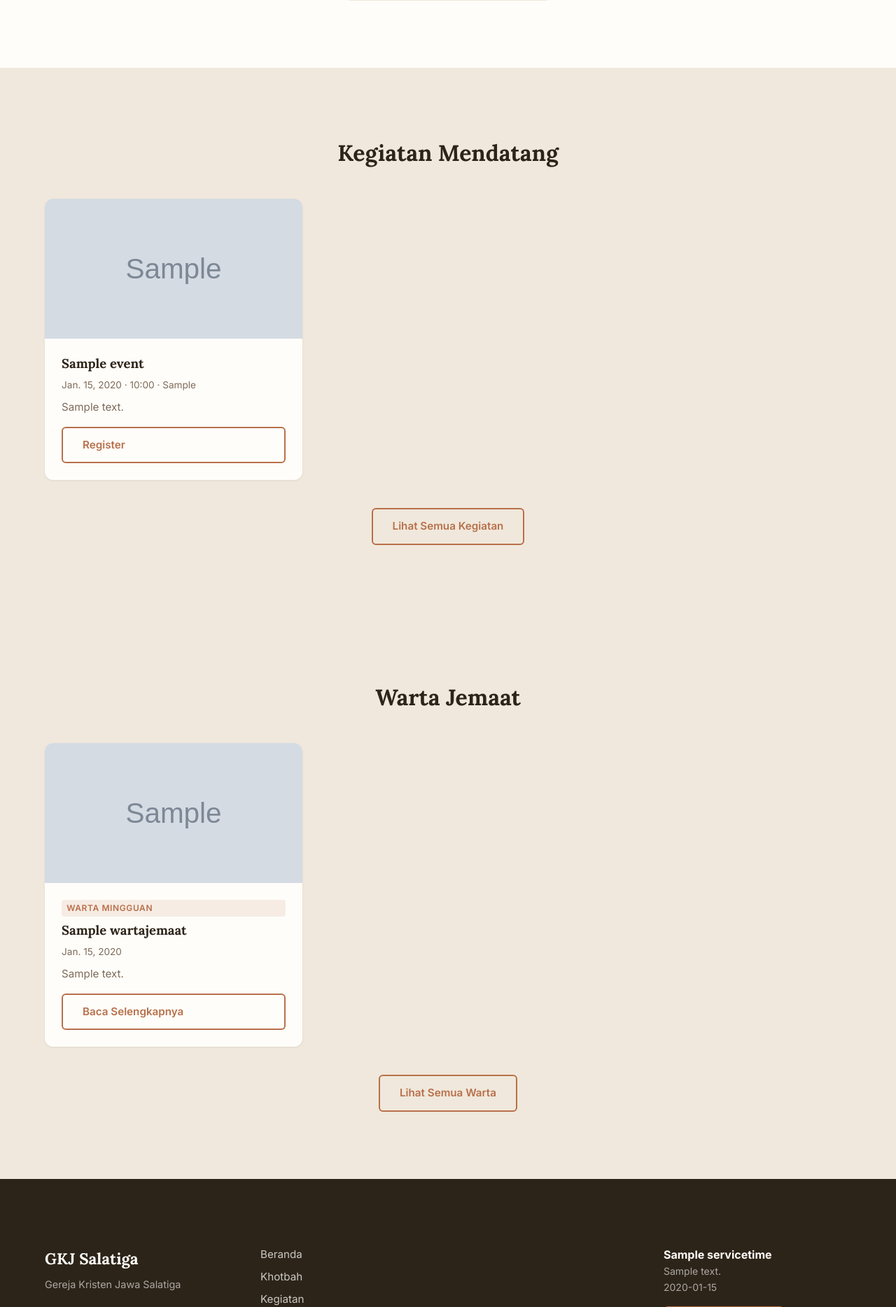
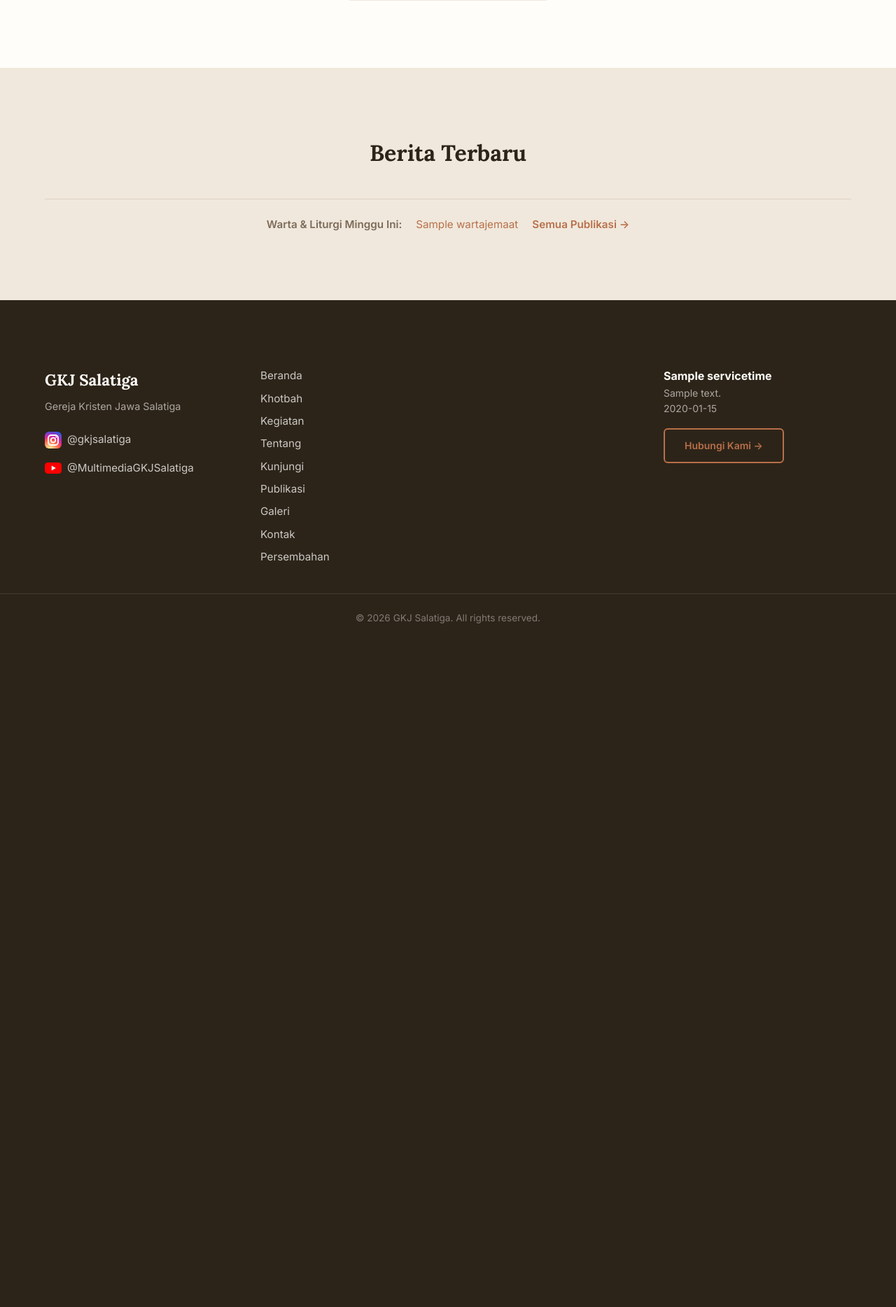
Before and after one commit to susantodjoko/website_for_church, a Django app: page / in a window 1280 px wide. Shown: the part 3429-5297 px from the top of the page at 70% size. After the commit the page ends 4320 px from the top, so only its background shows below. Run offline with Django 5.2, Linux system fonts and the light colour scheme; tables that the repository leaves empty hold one stand-in row (values such as "Sample post"); grey boxes marked "Sample" are stand-in pictures; parts of the project's set-up code (start-up, migrations or seed data) failed here and were passed over.

Commit message:
feat: Berita news feed, past events with reports
- Rename the Pengumuman category to Berita (data migration moves existing
  posts) and add optional "Kegiatan terkait" and "Album foto" links on posts.
- Home: "Berita Terbaru" shows only Berita; this week's Warta and Tata Ibadah
  move to a compact link row. Upcoming events only show from today onwards.
- Kegiatan page: upcoming events first, then "Kegiatan Sebelumnya" with a
  "Baca Laporan" link when a Berita post covers the event.
- Post page: event details and a "Lihat Galeri Foto" button; back button now
  says "Kembali ke Publikasi".

Co-Authored-By: Claude Opus 5.5 <noreply@anthropic.com>

```diff
--- a/static/css/style.css
+++ b/static/css/style.css
@@ -872,3 +872,21 @@ ul { list-style: none; }
 
 /* Paragraph spacing for long-form text (pastor bios, history) */
 .prose-text p + p { margin-top: 1em; }
+
+/* Berita feed on the home page */
+.news-card { color: inherit; text-decoration: none; display: flex; flex-direction: column; }
+.news-card__more { margin-top: auto; padding-top: var(--space-xs); color: var(--color-primary); font-weight: 600; font-size: 0.9rem; }
+.weekly-docs { display: flex; flex-wrap: wrap; align-items: center; justify-content: center; gap: 0.5rem 1.25rem; margin-top: var(--space-lg); padding-top: var(--space-md); border-top: 1px solid var(--color-border); font-size: 0.95rem; }
+.weekly-docs__label { color: var(--color-text-muted); font-weight: 600; }
+.weekly-docs a { color: var(--color-primary); }
+.weekly-docs__all { font-weight: 600; }
+
+/* Past events list with report links */
+.past-events { list-style: none; max-width: 760px; margin: 0 auto; }
+.past-events__item { display: flex; align-items: center; justify-content: space-between; gap: var(--space-sm); flex-wrap: wrap; padding: var(--space-sm) 0; border-bottom: 1px solid var(--color-border); }
+.past-events__date { color: var(--color-text-muted); font-size: 0.85rem; }
+.past-events__title { font-weight: 700; }
+
+/* Event + album links on a news post */
+.report-links { margin-top: 2rem; padding: 1.25rem 1.5rem; background: var(--color-light); border: 1px solid var(--color-border); border-radius: var(--radius-md); display: flex; flex-direction: column; align-items: flex-start; gap: 0.75rem; }
+.report-links__event { color: var(--color-text-muted); }
--- a/templates/base.html
+++ b/templates/base.html
@@ -13,7 +13,7 @@
   <link rel="preconnect" href="https://fonts.googleapis.com">
   <link rel="preconnect" href="https://fonts.gstatic.com" crossorigin>
   <link href="https://fonts.googleapis.com/css2?family=Inter:wght@400;500;600;700;800&family=Lora:ital,wght@0,400;0,600;0,700;1,400&display=swap" rel="stylesheet">
-  <link rel="stylesheet" href="{% static 'css/style.css' %}?v=2026-10-26">
+  <link rel="stylesheet" href="{% static 'css/style.css' %}?v=2026-10-27">
   {% block extra_css %}{% endblock %}
 </head>
 
--- a/website/admin.py
+++ b/website/admin.py
@@ -73,7 +73,7 @@ class AboutPageAdmin(SummernoteModelAdmin):
 
 
 class WartaJemaatAdmin(SummernoteModelAdmin):
-    list_display = ['title', 'category', 'date', 'is_published']
+    list_display = ['title', 'category', 'date', 'event', 'is_published']
     list_filter = ['category', 'is_published']
     search_fields = ['title']
     summernote_fields = ['content']
--- a/website/models.py
+++ b/website/models.py
@@ -171,7 +171,7 @@ class Pendeta(models.Model):
 class WartaJemaat(models.Model):
     CATEGORY_CHOICES = [
         ('warta', 'Warta Mingguan'),
-        ('pengumuman', 'Pengumuman'),
+        ('berita', 'Berita'),
         ('liturgi', 'Liturgi'),
         ('bahan', 'Bahan'),
     ]
@@ -182,6 +182,16 @@ class WartaJemaat(models.Model):
     image = models.ImageField(upload_to='warta/', blank=True)
     pdf_file = models.FileField(upload_to='warta_pdf/', blank=True)
     category = models.CharField(max_length=20, choices=CATEGORY_CHOICES, default='warta', db_index=True)
+    event = models.ForeignKey(
+        Event, null=True, blank=True, on_delete=models.SET_NULL,
+        related_name='reports', verbose_name='Kegiatan terkait',
+        help_text='Untuk Berita: kegiatan yang diliput. Muncul sebagai "Baca Laporan" di halaman Kegiatan.',
+    )
+    album = models.ForeignKey(
+        'Album', null=True, blank=True, on_delete=models.SET_NULL,
+        related_name='news_posts', verbose_name='Album foto',
+        help_text='Untuk Berita: album Galeri berisi foto kegiatan.',
+    )
     is_published = models.BooleanField(default=True)
     created_at = models.DateTimeField(auto_now_add=True, null=True)
     slug = models.SlugField(max_length=220, unique=True, blank=True)
--- a/website/templates/website/home.html
+++ b/website/templates/website/home.html
@@ -151,31 +151,41 @@
   </div>
 </section>
 {% endif %}
-{% if latest_news %}
-<section class="section section--light">
+{% if latest_news or weekly_docs %}
+<section id="berita" class="section section--light" style="scroll-margin-top: 80px;">
   <div class="container">
-    <h2 class="section__title">Warta Jemaat</h2>
+    <h2 class="section__title">Berita Terbaru</h2>
+    {% if latest_news %}
     <div class="card-grid">
       {% for item in latest_news %}
-      <div class="card">
+      <a href="{% url 'website:warta_detail' item.slug %}" class="card news-card">
         {% if item.image %}
           <img src="{{ item.image.url }}" alt="{{ item.title }}" class="card__img">
         {% endif %}
         <div class="card__body">
-          <span class="tag">{{ item.get_category_display }}</span>
+          <p class="card__meta">{{ item.date|date:"j F Y" }}{% if item.event %} &middot; {{ item.event.title }}{% endif %}</p>
           <h3 class="card__title">{{ item.title }}</h3>
-          <p class="card__meta">{{ item.date }}</p>
           {% if item.content %}
             <p class="card__text">{{ item.content|striptags|truncatewords:20 }}</p>
           {% endif %}
-          <a href="{% url 'website:warta_detail' item.slug %}" class="btn btn--secondary">Baca Selengkapnya</a>
+          <span class="news-card__more">Baca selengkapnya &rarr;</span>
         </div>
-      </div>
+      </a>
       {% endfor %}
     </div>
     <div class="section__cta">
-      <a href="{% url 'website:warta_list' %}" class="btn btn--secondary">Lihat Semua Warta</a>
+      <a href="{% url 'website:warta_list' %}?category=berita" class="btn btn--secondary">Lihat Semua Berita</a>
     </div>
+    {% endif %}
+    {% if weekly_docs %}
+    <div class="weekly-docs">
+      <span class="weekly-docs__label">Warta &amp; Liturgi Minggu Ini:</span>
+      {% for doc in weekly_docs %}
+        <a href="{% url 'website:warta_detail' doc.slug %}">{{ doc.title }}</a>
+      {% endfor %}
+      <a href="{% url 'website:warta_list' %}" class="weekly-docs__all">Semua Publikasi &rarr;</a>
+    </div>
+    {% endif %}
   </div>
 </section>
 {% endif %}
--- a/website/views.py
+++ b/website/views.py
@@ -1,5 +1,5 @@
 from django.shortcuts import render, get_object_or_404
-from django.db.models import Q
+from django.db.models import Prefetch, Q
 from .models import HeroSlide, Sermon, Topic, Ministry, ServiceTime, Event, AboutPage, SermonSeries, WartaJemaat, Album
 from django.core.paginator import Paginator
 from .forms import ContactForm
@@ -12,10 +12,18 @@ def home(request):
     featured_sermons = Sermon.objects.filter(is_featured=True)[:3]
     ministries = Ministry.objects.all()[:6]
     service_times = ServiceTime.objects.all()
-    upcoming_events = Event.objects.filter(is_published=True)[:3]
-    latest_news = WartaJemaat.objects.filter(is_published=True)[:3]
+    today = date.today()
+    upcoming_events = Event.objects.filter(is_published=True, date__gte=today)[:3]
+    published = WartaJemaat.objects.filter(is_published=True)
+    latest_news = published.filter(category='berita')[:3]
+    # Newest weekly warta and liturgy, shown as a compact link row
+    weekly_docs = [
+        doc for doc in (
+            published.filter(category='warta').first(),
+            published.filter(category='liturgi').first(),
+        ) if doc
+    ]
 
-    today = date.today()
     week_dates = [today + timedelta(days=i) for i in range(7)]
     birthdays = []
     for d in week_dates:
@@ -31,6 +39,7 @@ def home(request):
         'service_times': service_times,
         'upcoming_events': upcoming_events,
         'latest_news': latest_news,
+        'weekly_docs': weekly_docs,
         'birthdays': birthdays,
     })
 
@@ -75,8 +84,17 @@ def sermon_detail(request, slug):
 
 
 def event_list(request):
+    today = date.today()
     events = Event.objects.filter(is_published=True)
-    return render(request, 'website/events.html', {'events': events})
+    reports = Prefetch(
+        'reports',
+        queryset=WartaJemaat.objects.filter(is_published=True, category='berita'),
+        to_attr='published_reports',
+    )
+    return render(request, 'website/events.html', {
+        'events': events.filter(date__gte=today),
+        'past_events': events.filter(date__lt=today).order_by('-date').prefetch_related(reports)[:12],
+    })
 
 
 def about(request):
```
Also changed, not shown: website/templates/website/events.html (+23 -0 lines), website/templates/website/warta_detail.html (+17 -1 lines), website/tests.py (+48 -2 lines), website/migrations/0019_berita_category_and_report_links.py (added).
